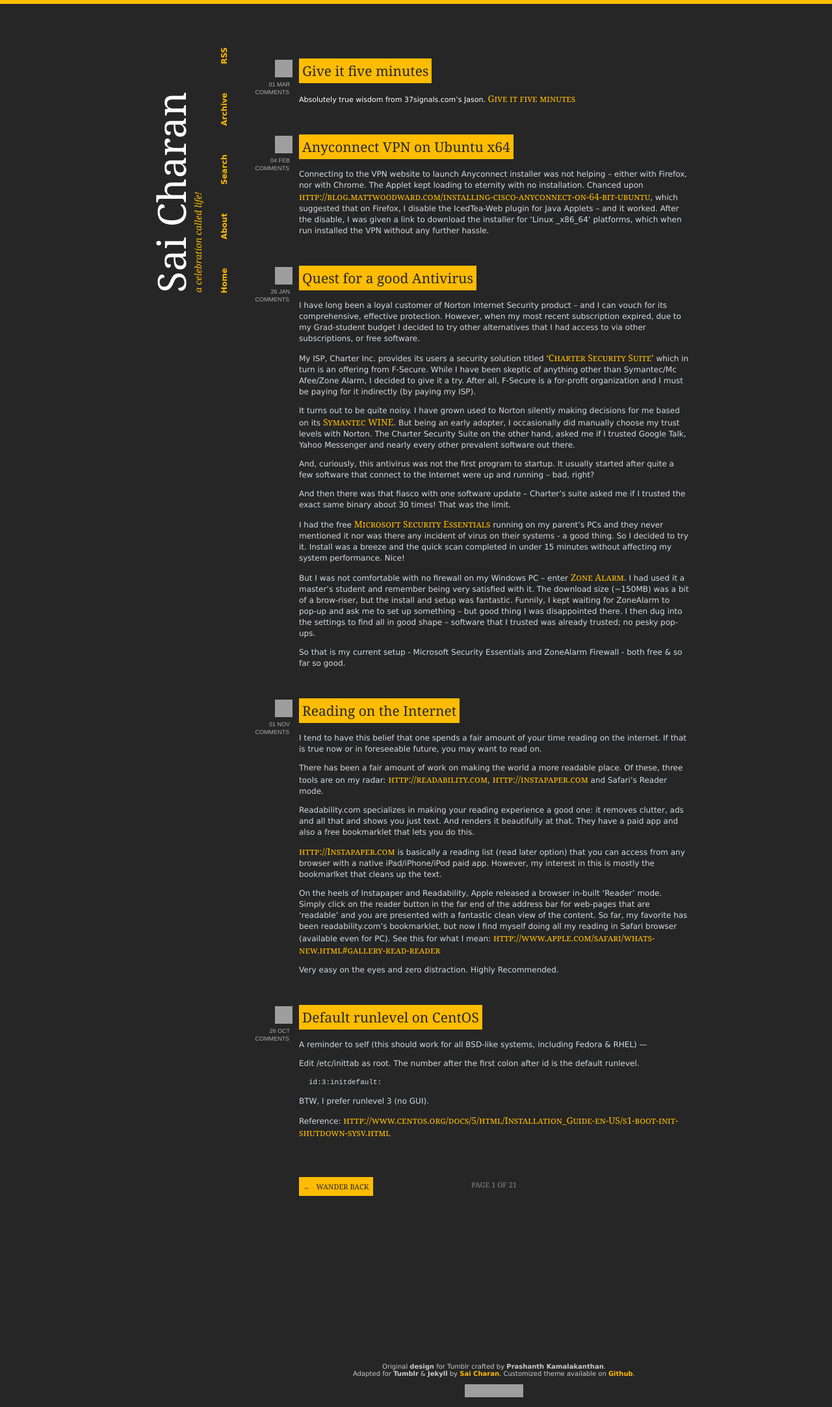
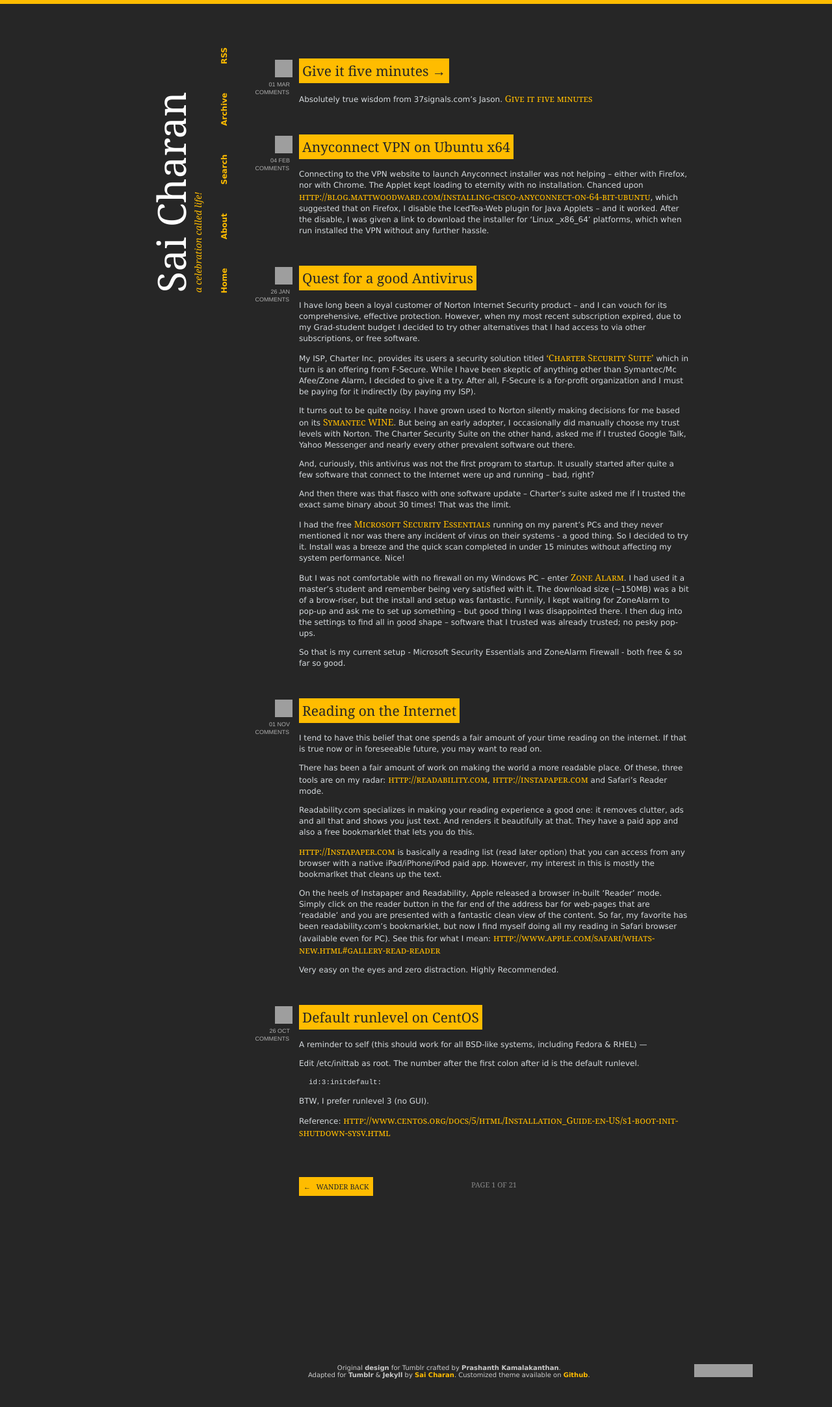
Before and after one commit to arjunasuresh3/scharan.github.com, a Jekyll site: the page built from index.html, in a window 1280 px wide. Shown: the whole page at 65% size. Built offline with Jekyll 4.4.1, drawn with Linux system fonts in a browser that asks for light colours; nearby versions of some CDN libraries; Markdown is read by kramdown in place of the engine named in the settings; the list of posts is cut into pages by our own code; comment, search, counter and statistics services are not loaded; a style sheet for code colours, icons or effects is not loaded; after the commit the page ends 2137 px from its top, so only the background shows below that; grey boxes are pictures that could not be loaded.

Commit message:
Completed support for 'link' type.

```diff
--- a/_includes/bottom.html
+++ b/_includes/bottom.html
@@ -1,10 +1,14 @@
 <div id="bottom">
+<table border="0" width='100%'>
+<tr>
+<td>
   <!-- Please do not remove the credit attribution here. Feel free to modify the rest of theme as you wish, however. -->
   Original <b>design</b> for Tumblr crafted by <a href="http://www.prshnth.com">Prashanth Kamalakanthan</a>.<br />
-  Adapted for <a href="www.tumblr.com">Tumblr</a> & <a href="http://jekyllrb.com">Jekyll</a> by <a href="{{site.folder}}/about"><b>Sai Charan</b></a>. Customized theme available on <a href="https://github.com/scharan/saicharan.in" target="_blank"><b>Github</b></a>.
-
-<br />
-<br />
+  Adapted for <a href="www.tumblr.com">Tumblr</a> & <a href="http://jekyllrb.com">Jekyll</a> by <a href="{{site.folder}}/about"><b>Sai Charan</b></a>. Customized theme available on <a href="https://github.com/scharan/scharan.github.com" target="_blank"><b>Github</b></a>.
+</td>
+<td align='right'>
 {% include mixpanel-footer.html %}
-
+</td>
+</tr>
+</table>
 </div>
--- a/_includes/index.html
+++ b/_includes/index.html
@@ -36,6 +36,11 @@
   <div class="source">
    {{ page.source | markdownify }}
   </div>
+  {% elsif page.layout == 'link' %}
+  <span class="ttl"><a href="{{ page.link }}"> {{ page.title }} → </a></span>
+  <div class="body">
+    {{ page.content }}
+  </div>
   {% else %}
   <span class="ttl"><a href="{{ page.id }}">{{ page.title }}</a></span>
   <div class="body">
--- a/_includes/link.html
+++ b/_includes/link.html
@@ -1,6 +1,6 @@
 <div class="post link">
   {% include meta.html %}
-  <span class="ttl"><a href="{{ page.link }}"><big>&#8220;</big></a></span>
+  <span class="ttl"><a href="{{ page.link }}"> {{ page.title }} </a></span>
   <div class="body">
     {{ content }}
   </div>
--- a/css/munich.css
+++ b/css/munich.css
@@ -179,7 +179,7 @@
     line-height:17px;
 }
 
-.post .body a, .item .text a, .chat ul li a, .quote .source a {
+.post .body a, .item .text a, .chat ul li a, .quote .source a, .link .source a {
     color:#ffbc00;
     text-decoration:none;
     font-variant:small-caps;
@@ -187,7 +187,7 @@
     font-size:11px;
 }
 
-.post .body a:hover, .item .text a:hover, .chat ul li a:hover, .quote .source a:hover {
+.post .body a:hover, .item .text a:hover, .chat ul li a:hover, .quote .source a:hover, .link .source a:hover {
     text-decoration:underline;
 }
 
@@ -542,6 +542,13 @@
     color: #D6DBDF;
 }
 
+.link .body {
+    font-family: Verdana, Tahoma;
+    font-size: 12px;
+    font-style: normal;
+    color: #D6DBDF;
+}
+
 .post .source {
     font-family: Verdana, Tahoma;
 }
```
